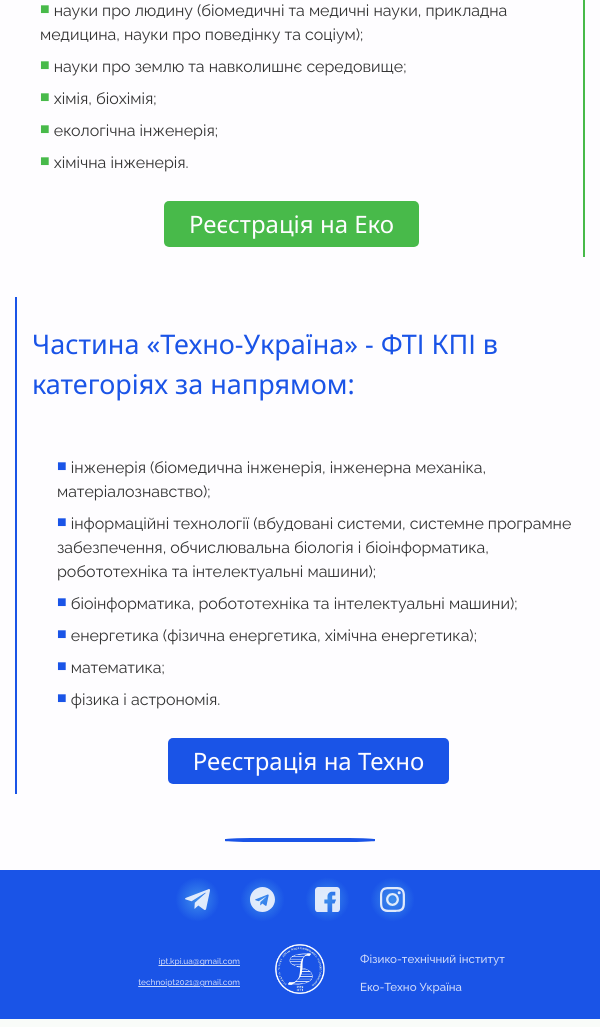
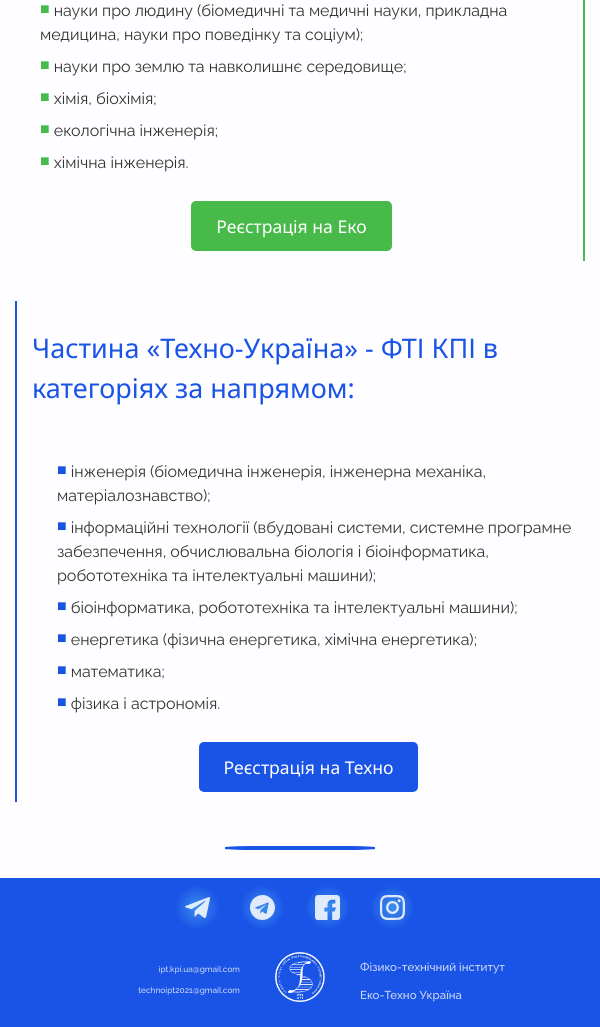
Before and after one commit to aipyth/ipt-intel-techno, a Django app: page / in a window 600 px wide. Shown: the part 671-1698 px from the top of the page. Run offline with Django 3.2, Linux system fonts and the light colour scheme; data that the repository does not hold is empty; some libraries are stand-ins or nearby versions.

Commit message:
little changes

```diff
--- a/static/css/styles.css
+++ b/static/css/styles.css
@@ -506,10 +506,23 @@ span.blue {
   font-family: "Noto Sans", sans-serif;
   line-height: 1.5;
   border-radius: 5px;
+  height: 50px;
   margin: 10px 0;
   padding: 5px 10px;
   -webkit-transition: all 0.5s;
   transition: all 0.5s;
+}
+
+@media screen and (max-width: 750px) and (min-width: 600px) {
+  .dopcont p.link {
+    display: -webkit-box;
+    display: -ms-flexbox;
+    display: flex;
+    font-size: 1.1rem;
+    -webkit-box-align: center;
+        -ms-flex-align: center;
+            align-items: center;
+  }
 }
 
 .dopcontr {
@@ -528,6 +541,14 @@ span.blue {
   border-radius: 5px;
   text-decoration: none;
   padding: 3px 15px;
+}
+
+@media screen and (max-width: 500px) {
+  .dopcontr p.techno {
+    width: 260px;
+    font-size: 1.35rem;
+    height: 46px;
+  }
 }
 
 .dopcontr p.techno:hover {
@@ -557,9 +578,15 @@ span.blue {
 
 .dopcontl p.eco a {
   color: #fefdff;
-  border-radius: 5px;
+  border-radius: 10px;
   text-decoration: none;
   padding: 3px 15px;
+}
+
+@media screen and (max-width: 500px) {
+  .dopcontl p.eco {
+    width: 260px;
+  }
 }
 
 .dopcontl p.eco:hover {
@@ -706,6 +733,7 @@ footer p a {
   color: rgba(254, 253, 255, 0.8);
   -webkit-transition: all 0.5s ease;
   transition: all 0.5s ease;
+  text-decoration: none;
 }
 
 footer p a:hover {
--- a/static/css/styles.sass
+++ b/static/css/styles.sass
@@ -388,9 +388,15 @@ span.blue
         font-family: "Noto Sans", sans-serif
         line-height: 1.5
         border-radius: 5px
+        height: 50px
         margin: 10px 0
         padding: 5px 10px
         transition: all 0.5s
+        @media screen and ( max-width: 750px ) and ( min-width: 600px )
+            display: flex
+            font-size: 1.1rem
+            align-items: center
+
 
 
 .dopcontr
@@ -404,8 +410,15 @@ span.blue
             border-radius: 5px
             text-decoration: none
             padding: 3px 15px
+        @media screen and ( max-width: 500px )
+            width: 260px
+            font-size: 1.35rem
+            height: 46px
+
     p.techno:hover
         background-color: $dark-blue
+
+
 
 
 
@@ -424,11 +437,15 @@ span.blue
         transition: all 0.5s
         a
             color: $white
-            border-radius: 5px
+            border-radius: 10px
             text-decoration: none
             padding: 3px 15px
+        @media screen and ( max-width: 500px )
+            width: 260px
     p.eco:hover
         background-color: $dark-green
+
+
 
 button.click-me
     display: block
@@ -517,6 +534,7 @@ footer
         a
             color: rgba(254, 253, 255, 0.8)
             transition: all 0.5s ease
+            text-decoration: none
         a:hover
             color: rgba(254, 253, 255, 0.68)
             font-size: 1.05em
```
Also changed, not shown: static/scripts/slider.js (+5 -17 lines), 1 other file.
